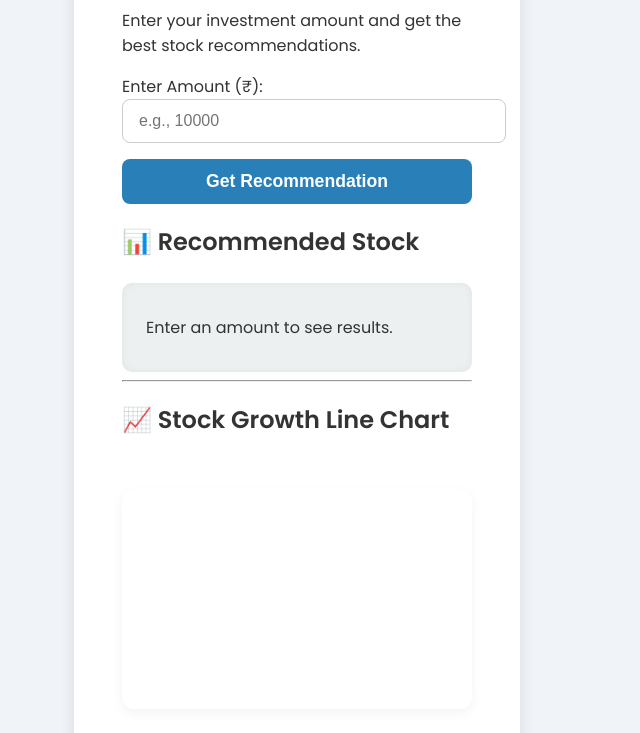
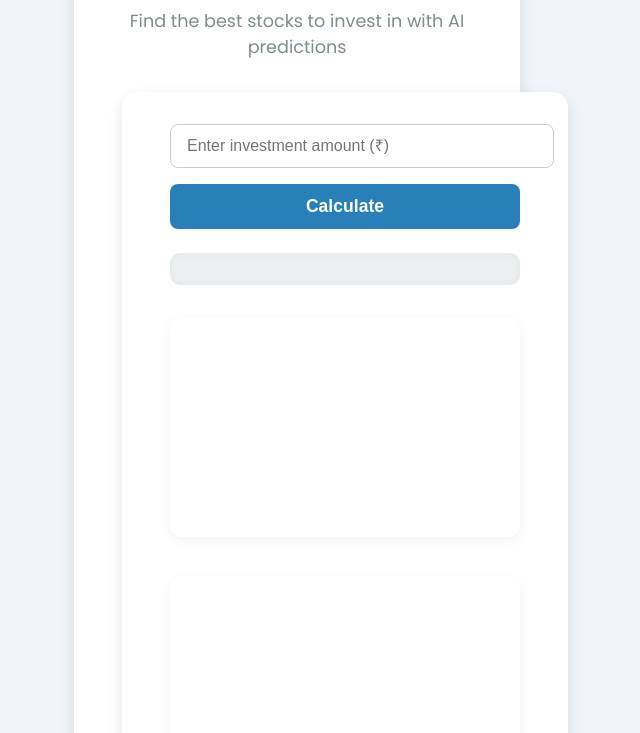
Before and after one commit to aishwaryabnateekar-ui/Ai-stock-market-advisor, a plain HTML site: page index.html in a window 1280 px wide. Shown: the part 163-896 px from the top of the page, without its empty margins (343-983 px from the left). Drawn offline with nearby package versions, Linux system fonts and the light colour scheme.

Commit message:
Revise HTML structure and enhance layout
Refactor HTML structure and update elements for better layout.

```diff
--- a/index.html
+++ b/index.html
@@ -14,33 +14,23 @@
 
 <body>
     <div class="container">
+        <body>
+  <header>
     <h1>AI Stock Market Advisor</h1>
+    <p>Find the best stocks to invest in with AI predictions</p>
+  </header>
 
-        <p>Enter your investment amount and get the best stock recommendations.</p>
+  <div class="container">
+    <input id="amountInput" type="number" placeholder="Enter investment amount (₹)" />
+    <button onclick="calculateRecommendation()">Calculate</button>
 
-        <div class="input-section">
-            <label>Enter Amount (₹):</label>
-            <input id="amountInput" type="number" placeholder="e.g., 10000" />
+    <div id="resultBox"></div>
 
-            <button onclick="calculateRecommendation()">Get Recommendation</button>
-        </div>
-
-        <h2>📊 Recommended Stock</h2>
-        <div id="resultBox" class="result-box">
-            <p>Enter an amount to see results.</p>
-        </div>
-
-        <hr>
-
-        <h2>📈 Stock Growth Line Chart</h2>
     <canvas id="lineChart"></canvas>
-
-        <h2>📉 Profit Comparison Bar Chart</h2>
     <canvas id="barChart"></canvas>
   </div>
 
-    <!-- JavaScript -->
+  <script src="https://cdn.jsdelivr.net/npm/chart.js"></script>
   <script src="script.js"></script>
-
 </body>
 </html>
```
Lines whose indentation alone changed are shown as unchanged.
